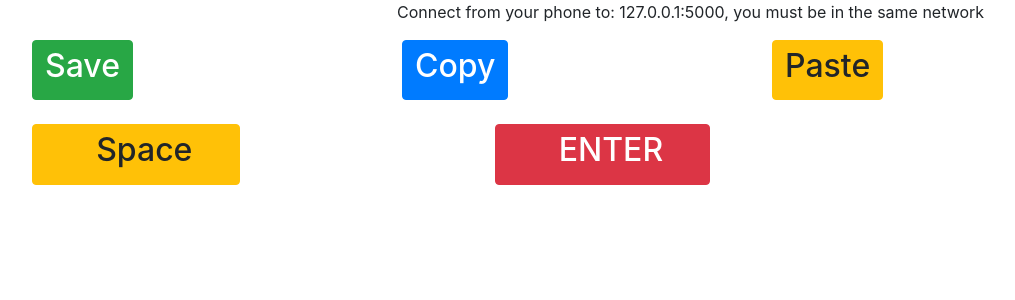
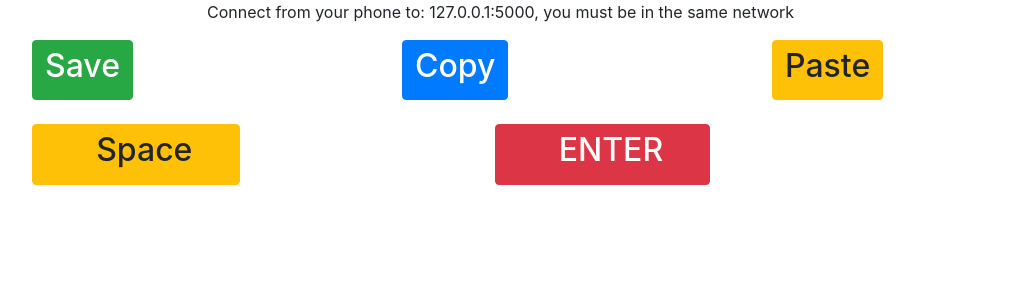
Before and after one commit to WilliBobadilla/shortcutswithphone, a Flask app: page / in a window 1280 px wide. Shown: the top 300 px of the page, without its empty margins (68-1083 px from the left). Run offline with Flask 2, Linux system fonts and the light colour scheme; some libraries are stand-ins or nearby versions.

Commit message:
some changes in the interface

```diff
--- a/templates/index.html
+++ b/templates/index.html
@@ -25,12 +25,13 @@
     <div class="container">
         <div class="row">
             <div class="col-sm">
-                <h4 id="message" style="align-content: center;"></h4>
+                <strong>
+                    <p id="message" style="align-content: center;"></p>
+                </strong>
             </div>
-            <div class="col-sm-8">
+            <div class="col-sm-10">
                 <p style="align-content: center;"> Connect from your phone to: {{ ip }}:{{port}}, you must be in the
                     same network </p>
-
             </div>
         </div>
 
```
